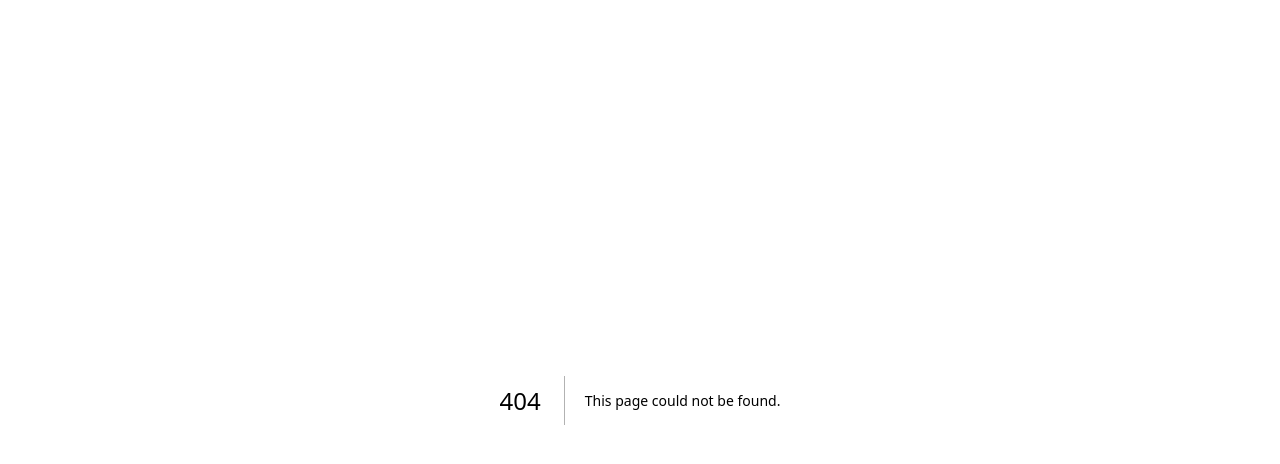
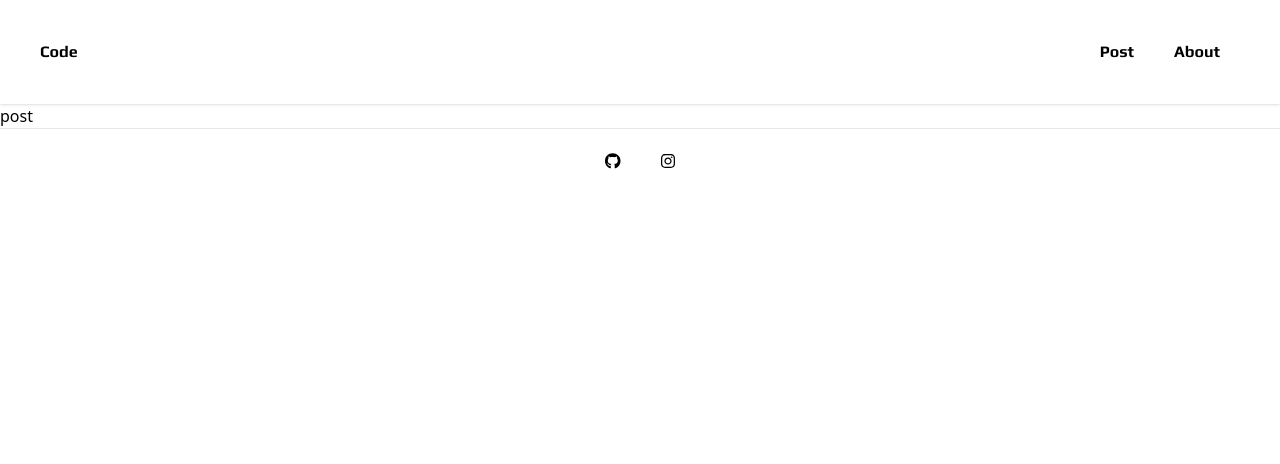
Before and after one commit to Sangeok/blog_nextjs, a Next.js app: page /post in a window 1280 px wide. Before the commit this address had no page. Shown: the top 464 px of the page. Built offline with nearby package versions, Linux system fonts and the light colour scheme.

Commit message:
headerFooter

```diff
--- /dev/null
+++ b/app/component/footer.tsx
@@ -0,0 +1,17 @@
+import { faGithub, faInstagram } from '@fortawesome/free-brands-svg-icons'
+import { FontAwesomeIcon } from '@fortawesome/react-fontawesome';
+import Link from 'next/link';
+
+const Footer:React.FC = () => {
+    return (
+        <div>
+            <hr className="h-px"/>
+            <div className="flex justify-center py-5">
+                <span className="px-5"><a href="https://github.com/Sangeok"><FontAwesomeIcon icon={faGithub}/></a></span>
+                <span className="px-5"><a href="https://www.instagram.com/sang.e0kkkk/"><FontAwesomeIcon icon={faInstagram}/></a></span>
+            </div>
+        </div>
+    )
+}
+
+export default Footer;
--- /dev/null
+++ b/app/component/header.tsx
@@ -0,0 +1,17 @@
+import Link from "next/link";
+
+const Header:React.FC = () => {
+    return (
+        <div className="flex justify-between p-10 font-play shadow">
+            <div>
+                <Link href="/">Code</Link>
+            </div>
+            <div>
+                <span className="px-5"><Link href="/post">Post</Link></span>
+                <span className="px-5"><Link href="/about">About</Link></span>
+            </div>
+        </div>
+    )
+}
+
+export default Header;
--- a/app/globals.css
+++ b/app/globals.css
@@ -1,27 +1,3 @@
 @tailwind base;
 @tailwind components;
 @tailwind utilities;
-
-:root {
-  --foreground-rgb: 0, 0, 0;
-  --background-start-rgb: 214, 219, 220;
-  --background-end-rgb: 255, 255, 255;
-}
-
-@media (prefers-color-scheme: dark) {
-  :root {
-    --foreground-rgb: 255, 255, 255;
-    --background-start-rgb: 0, 0, 0;
-    --background-end-rgb: 0, 0, 0;
-  }
-}
-
-body {
-  color: rgb(var(--foreground-rgb));
-  background: linear-gradient(
-      to bottom,
-      transparent,
-      rgb(var(--background-end-rgb))
-    )
-    rgb(var(--background-start-rgb));
-}
--- a/app/layout.tsx
+++ b/app/layout.tsx
@@ -1,8 +1,20 @@
 import './globals.css'
 import type { Metadata } from 'next'
-import { Inter } from 'next/font/google'
+import { Play } from 'next/font/google'
 
-const inter = Inter({ subsets: ['latin'] })
+import Header from './component/header';
+import Footer from './component/footer';
+
+import "@fortawesome/fontawesome-svg-core/styles.css";
+import { config } from "@fortawesome/fontawesome-svg-core";
+config.autoAddCss = false;
+
+const play = Play({
+  subsets: ['latin'],
+  weight:["700"],
+  display: 'swap',
+  variable: '--font-play',
+}) // google fonts
 
 export const metadata: Metadata = {
   title: 'Create Next App',
@@ -15,8 +27,12 @@ export default function RootLayout({
   children: React.ReactNode
 }) {
   return (
-    <html lang="en">
-      <body className={inter.className}>{children}</body>
+    <html lang="en" className={`${play.variable}`}>
+      <body>
+          <Header/>
+          {children}
+          <Footer/>
+      </body>
     </html>
   )
 }
--- a/app/page.tsx
+++ b/app/page.tsx
@@ -1,113 +1,11 @@
-import Image from 'next/image'
 
-export default function Home() {
+
+const Home:React.FC = () => {
   return (
-    <main className="flex min-h-screen flex-col items-center justify-between p-24">
-      <div className="z-10 w-full max-w-5xl items-center justify-between font-mono text-sm lg:flex">
-        <p className="fixed left-0 top-0 flex w-full justify-center border-b border-gray-300 bg-gradient-to-b from-zinc-200 pb-6 pt-8 backdrop-blur-2xl dark:border-neutral-800 dark:bg-zinc-800/30 dark:from-inherit lg:static lg:w-auto  lg:rounded-xl lg:border lg:bg-gray-200 lg:p-4 lg:dark:bg-zinc-800/30">
-          Get started by editing&nbsp;
-          <code className="font-mono font-bold">app/page.tsx</code>
-        </p>
-        <div className="fixed bottom-0 left-0 flex h-48 w-full items-end justify-center bg-gradient-to-t from-white via-white dark:from-black dark:via-black lg:static lg:h-auto lg:w-auto lg:bg-none">
-          <a
-            className="pointer-events-none flex place-items-center gap-2 p-8 lg:pointer-events-auto lg:p-0"
-            href="https://vercel.com?utm_source=create-next-app&utm_medium=appdir-template&utm_campaign=create-next-app"
-            target="_blank"
-            rel="noopener noreferrer"
-          >
-            By{' '}
-            <Image
-              src="/vercel.svg"
-              alt="Vercel Logo"
-              className="dark:invert"
-              width={100}
-              height={24}
-              priority
-            />
-          </a>
-        </div>
-      </div>
-
-      <div className="relative flex place-items-center before:absolute before:h-[300px] before:w-[480px] before:-translate-x-1/2 before:rounded-full before:bg-gradient-radial before:from-white before:to-transparent before:blur-2xl before:content-[''] after:absolute after:-z-20 after:h-[180px] after:w-[240px] after:translate-x-1/3 after:bg-gradient-conic after:from-sky-200 after:via-blue-200 after:blur-2xl after:content-[''] before:dark:bg-gradient-to-br before:dark:from-transparent before:dark:to-blue-700 before:dark:opacity-10 after:dark:from-sky-900 after:dark:via-[#0141ff] after:dark:opacity-40 before:lg:h-[360px]">
-        <Image
-          className="relative dark:drop-shadow-[0_0_0.3rem_#ffffff70] dark:invert"
-          src="/next.svg"
-          alt="Next.js Logo"
-          width={180}
-          height={37}
-          priority
-        />
-      </div>
-
-      <div className="mb-32 grid text-center lg:mb-0 lg:grid-cols-4 lg:text-left">
-        <a
-          href="https://nextjs.org/docs?utm_source=create-next-app&utm_medium=appdir-template&utm_campaign=create-next-app"
-          className="group rounded-lg border border-transparent px-5 py-4 transition-colors hover:border-gray-300 hover:bg-gray-100 hover:dark:border-neutral-700 hover:dark:bg-neutral-800/30"
-          target="_blank"
-          rel="noopener noreferrer"
-        >
-          <h2 className={`mb-3 text-2xl font-semibold`}>
-            Docs{' '}
-            <span className="inline-block transition-transform group-hover:translate-x-1 motion-reduce:transform-none">
-              -&gt;
-            </span>
-          </h2>
-          <p className={`m-0 max-w-[30ch] text-sm opacity-50`}>
-            Find in-depth information about Next.js features and API.
-          </p>
-        </a>
-
-        <a
-          href="https://nextjs.org/learn?utm_source=create-next-app&utm_medium=appdir-template-tw&utm_campaign=create-next-app"
-          className="group rounded-lg border border-transparent px-5 py-4 transition-colors hover:border-gray-300 hover:bg-gray-100 hover:dark:border-neutral-700 hover:dark:bg-neutral-800/30"
-          target="_blank"
-          rel="noopener noreferrer"
-        >
-          <h2 className={`mb-3 text-2xl font-semibold`}>
-            Learn{' '}
-            <span className="inline-block transition-transform group-hover:translate-x-1 motion-reduce:transform-none">
-              -&gt;
-            </span>
-          </h2>
-          <p className={`m-0 max-w-[30ch] text-sm opacity-50`}>
-            Learn about Next.js in an interactive course with&nbsp;quizzes!
-          </p>
-        </a>
-
-        <a
-          href="https://vercel.com/templates?framework=next.js&utm_source=create-next-app&utm_medium=appdir-template&utm_campaign=create-next-app"
-          className="group rounded-lg border border-transparent px-5 py-4 transition-colors hover:border-gray-300 hover:bg-gray-100 hover:dark:border-neutral-700 hover:dark:bg-neutral-800/30"
-          target="_blank"
-          rel="noopener noreferrer"
-        >
-          <h2 className={`mb-3 text-2xl font-semibold`}>
-            Templates{' '}
-            <span className="inline-block transition-transform group-hover:translate-x-1 motion-reduce:transform-none">
-              -&gt;
-            </span>
-          </h2>
-          <p className={`m-0 max-w-[30ch] text-sm opacity-50`}>
-            Explore the Next.js 13 playground.
-          </p>
-        </a>
-
-        <a
-          href="https://vercel.com/new?utm_source=create-next-app&utm_medium=appdir-template&utm_campaign=create-next-app"
-          className="group rounded-lg border border-transparent px-5 py-4 transition-colors hover:border-gray-300 hover:bg-gray-100 hover:dark:border-neutral-700 hover:dark:bg-neutral-800/30"
-          target="_blank"
-          rel="noopener noreferrer"
-        >
-          <h2 className={`mb-3 text-2xl font-semibold`}>
-            Deploy{' '}
-            <span className="inline-block transition-transform group-hover:translate-x-1 motion-reduce:transform-none">
-              -&gt;
-            </span>
-          </h2>
-          <p className={`m-0 max-w-[30ch] text-sm opacity-50`}>
-            Instantly deploy your Next.js site to a shareable URL with Vercel.
-          </p>
-        </a>
-      </div>
-    </main>
+    <div>
+      home
+    </div>
   )
 }
+
+export default Home;
--- /dev/null
+++ b/app/post/page.tsx
@@ -0,0 +1,9 @@
+const Post:React.FC = () => {
+    return (
+        <div>
+            <h1>post</h1>
+        </div>
+    )
+}
+
+export default Post;
--- a/package.json
+++ b/package.json
@@ -9,6 +9,10 @@
     "lint": "next lint"
   },
   "dependencies": {
+    "@fortawesome/fontawesome-svg-core": "^6.4.0",
+    "@fortawesome/free-brands-svg-icons": "^6.4.0",
+    "@fortawesome/free-solid-svg-icons": "^6.4.0",
+    "@fortawesome/react-fontawesome": "^0.2.0",
     "@types/node": "20.4.2",
     "@types/react": "18.2.14",
     "@types/react-dom": "18.2.7",
--- a/tailwind.config.js
+++ b/tailwind.config.js
@@ -12,6 +12,9 @@ module.exports = {
         'gradient-conic':
           'conic-gradient(from 180deg at 50% 50%, var(--tw-gradient-stops))',
       },
+      fontFamily: {
+        play: ['var(--font-play)'],
+      },
     },
   },
   plugins: [],
```
Also changed, not shown: 1 other file (tests, documents, lock files or other folders).
